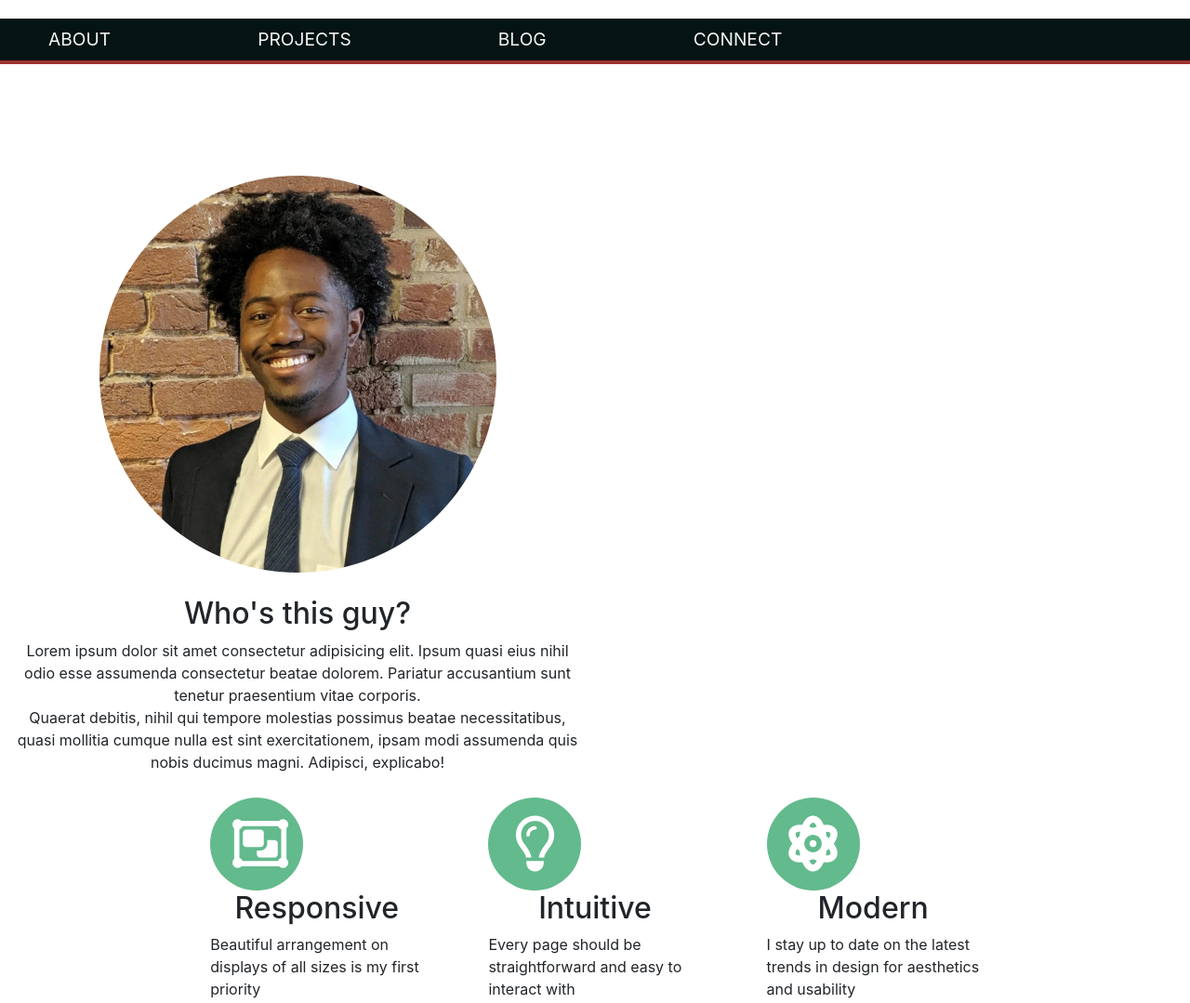
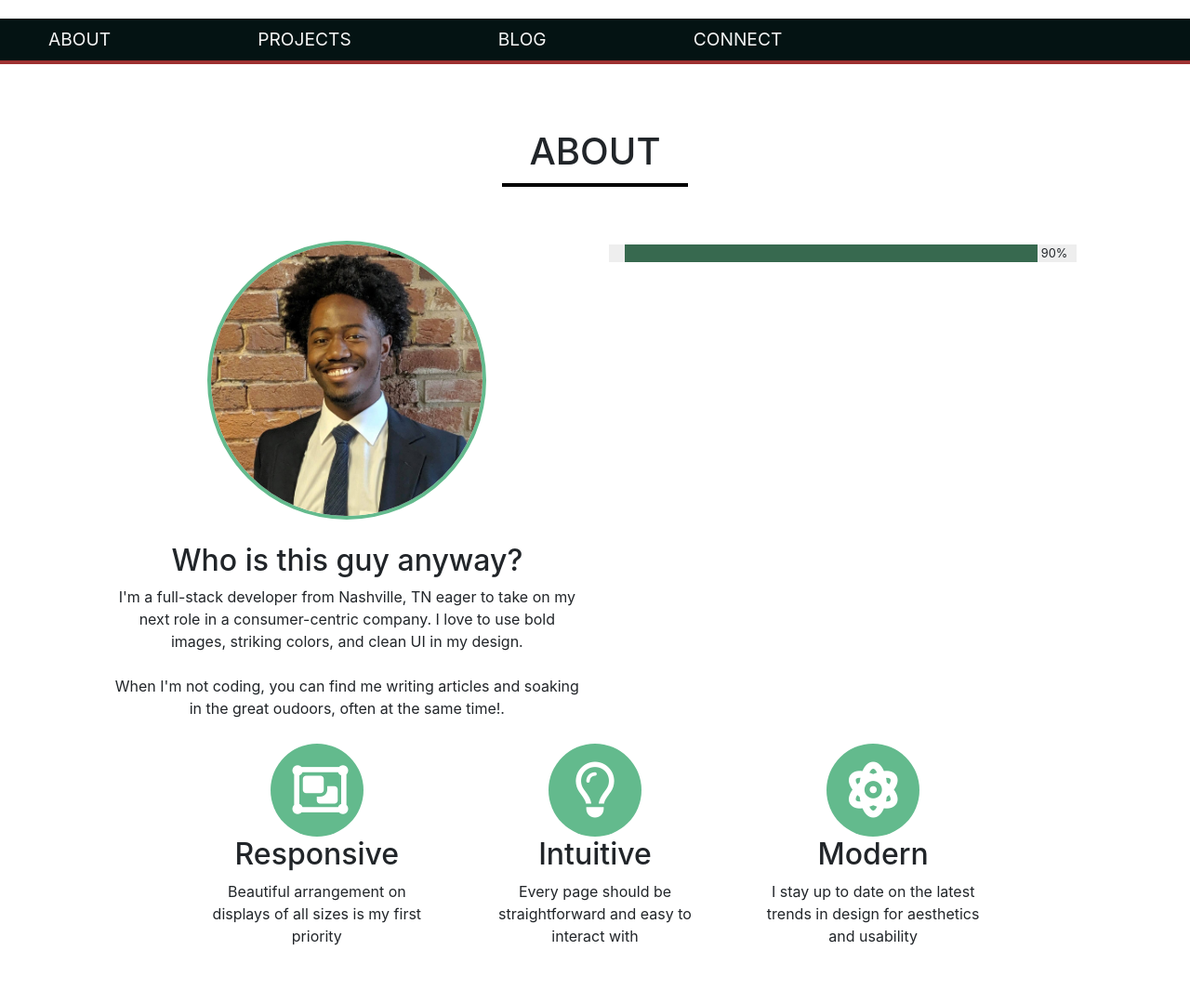
Before and after one commit to Skateboardb/live-portfolio, a plain HTML site: page index.html in a window 1280 px wide. Shown: the part 780-1859 px from the top of the page at 93% size. After the commit the page ends 1825 px from the top, so only its background shows below. Drawn offline with nearby package versions, Linux system fonts and the light colour scheme.

Commit message:
aligned bullet icons; filled out bio; started on progress bars

```diff
--- a/assets/css/style.css
+++ b/assets/css/style.css
@@ -118,8 +118,10 @@
 
 #photo {
 	width: 70%;
+	max-width: 300px;
 	border-radius: 50%;
 	text-align: center;
+	border: solid 4px #63ba8d;
 }
 
 h2 {
@@ -132,9 +134,28 @@ h2 {
 	align-items: center;
 }
 
+.skill-container {
+	display: inline-block;
+	width: 100%;
+	background-color: #eee;
+	text-align: right;
+	padding-right: 10px;
+	padding-left: 0;
+	font-size: 0.8em;
+}
+
+.skills {
+	display: inline-block;
+	width: 90%;
+	background-color: #37694f;
+	color: #37694f;
+	margin-left: 0;
+}
+
 .bullet {
 	margin: 10px 20px;
 	/* display: block; */
+	text-align: center;
 }
 
 .icon {
--- a/index.html
+++ b/index.html
@@ -45,24 +45,31 @@
 		<div id="about" class="row">
 
 
-			<!-- <h1 id=about-header>ABOUT</h1> -->
+			<h1 id=about-header>ABOUT</h1>
 
 
 			<div class="row justify-content-center about-content">
-				<div class="col-6 ">
+				<div class="col-5 ">
 					<img id="photo" src="assets/img/headshot.jpg" alt="" srcset="">
-					<h2 id="bio">Who's this guy?</h2>
-					<p>Lorem ipsum dolor sit amet consectetur adipisicing elit. Ipsum quasi eius nihil odio esse assumenda consectetur beatae dolorem. Pariatur accusantium sunt tenetur praesentium vitae corporis.
+					<h2 id="bio">Who is this guy anyway?</h2>
+					<p>I'm a full-stack developer from Nashville, TN eager to take on my next role in a consumer-centric company. I love to use bold images, striking colors, and clean UI in my design.
 						<br>
-						Quaerat debitis, nihil qui tempore molestias possimus beatae necessitatibus, quasi mollitia cumque nulla est sint exercitationem, ipsam modi assumenda quis nobis ducimus magni. Adipisci, explicabo!</p>
+						<br>
+						When I'm not coding, you can find me writing articles and soaking in the great oudoors, often at the same time!. </p>
 				</div>
-				<div class="col-6"></div>
+				<div class="col-5">
+						<div class="skill-container">
+
+							<div class="skills html">g </div>
+							90%
+						</div>
+				</div>
 			</div>
 
 
 			<div class="col-10">
 				<div class="row justify-content-center">
-					<div class="col-3 bullet">
+					<div class="col-3 bullet ">
 
 						<i class="far fa-object-group icon"></i>
 
```
